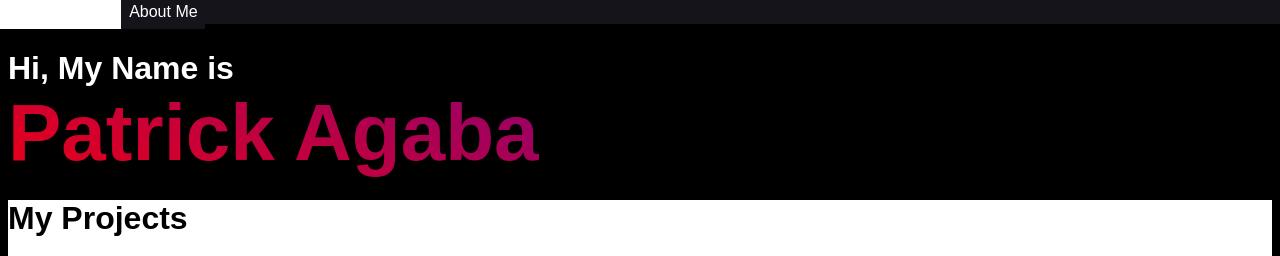
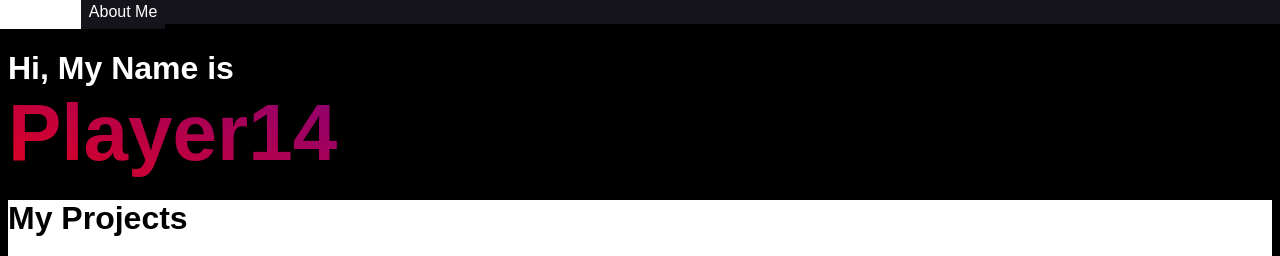
Before and after one commit to Player-14/player-14.github.io, a plain HTML site: page index.html in a window 1280 px wide. Shown: the top 256 px of the page. Drawn offline with Linux system fonts and the light colour scheme.

Commit message:
Update index.html

```diff
--- a/index.html
+++ b/index.html
@@ -3,14 +3,14 @@
 <head>
 	<meta charset="utf-8">
 	<meta name="viewport" content="width=device-width, initial-scale=1">
-	<title>Patrick's Portfolio</title>
+	<title>Player14</title>
 	<link rel="stylesheet" type="text/css" href="style.css">
 </head>
 <body>
 	<div class="navbar">
 		<!-- Top Navbar -->
 		<div class="navbar-button">
-			<a href="./"><b>Patrick Agaba</b></a>
+			<a href="./"><b>Player14</b></a>
 		</div>
 		<div class="navbar-button">
 			<a href="#">About Me</a>
@@ -19,7 +19,7 @@
 
 
 	<div class="main-panel">
-		<h1>Hi, My Name is <br><u id="animated-gradient-text">Patrick Agaba</u></h1>
+		<h1>Hi, My Name is <br><u id="animated-gradient-text">Player14</u></h1>
 	</div>
 
 	<div class="projects-panel">
```
